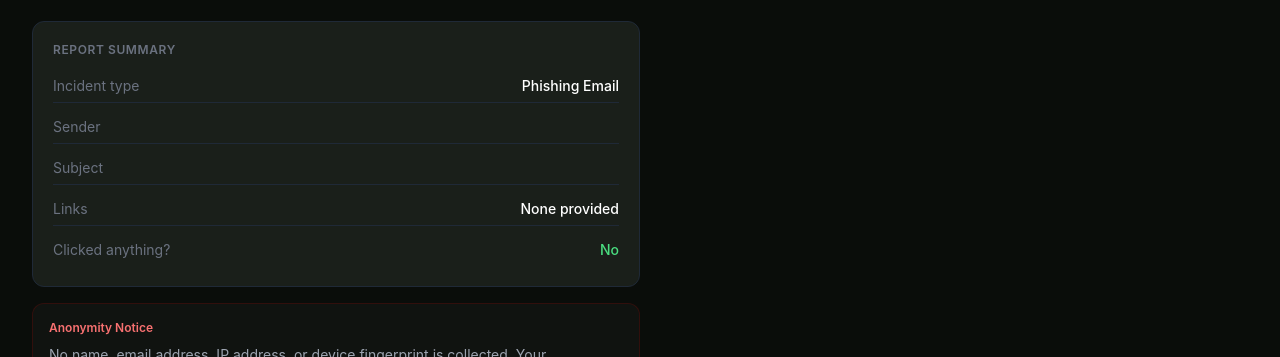
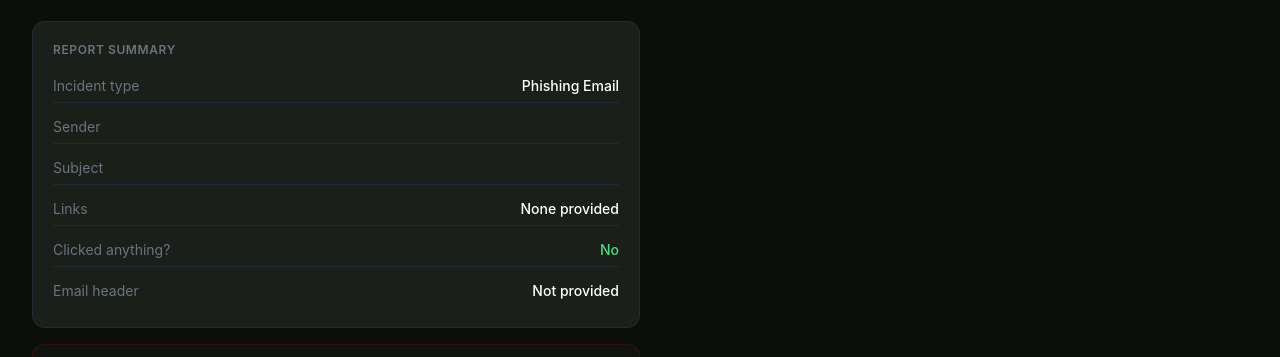
Before and after one commit to REMMY2027/phishripoti, a React (Create React App) app in the folder frontend/: page /report/step4 in a window 1280 px wide. Shown: the part 186-543 px from the top of the page. Built offline with nearby package versions, Linux system fonts and the light colour scheme; no server answers; the HTML template or start-up script is replaced by a standard one.

Commit message:
Add email header to report summary

```diff
--- a/frontend/src/pages/ReportStep4.js
+++ b/frontend/src/pages/ReportStep4.js
@@ -61,10 +61,11 @@ const ReportStep4 = () => {
           <div className="space-y-2">
             {[
               { label: 'Incident type', value: 'Phishing Email' },
-              { label: 'Sender', value: reportData.senderEmail, mono: true, red: true },
-              { label: 'Subject', value: reportData.subjectLine },
-              { label: 'Links', value: reportData.suspiciousLinks || 'None provided', mono: true },
-              { label: 'Clicked anything?', value: reportData.clickedAnything === 'no' ? 'No' : 'Yes', green: reportData.clickedAnything === 'no' }
+{ label: 'Sender', value: reportData.senderEmail, mono: true, red: true },
+{ label: 'Subject', value: reportData.subjectLine },
+{ label: 'Links', value: reportData.suspiciousLinks || 'None provided', mono: true },
+{ label: 'Clicked anything?', value: reportData.clickedAnything === 'no' ? 'No' : reportData.clickedAnything === 'link' ? 'Yes — clicked a link' : reportData.clickedAnything === 'attachment' ? 'Yes — opened an attachment' : 'Yes — both', green: reportData.clickedAnything === 'no' },
+{ label: 'Email header', value: reportData.emailHeader ? 'Provided' : 'Not provided', green: !!reportData.emailHeader }
             ].map((row, i) => (
               <div key={i} className="flex justify-between items-center py-1.5 border-b border-gray-800 last:border-0">
                 <span className="text-gray-500 text-sm">{row.label}</span>
```
Also changed, not shown: 7 other files (tests, documents, lock files or other folders).
